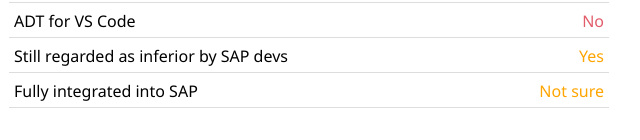
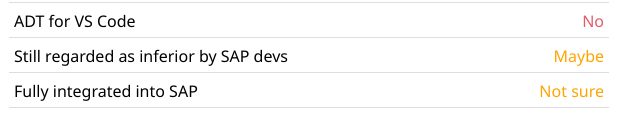
Before and after one commit to tobiashofmann/tobiashofmann.github.io, a plain HTML site: page index.html in a window 1280 px wide. Shown: the part 466-606 px from the top of the page, 331-971 px from the left. Drawn offline with Linux system fonts and the light colour scheme.

Commit message:
Update index.html

```diff
--- a/index.html
+++ b/index.html
@@ -74,7 +74,7 @@
         <li>All plugins are open source <span class="status failed">No</span></li>
         <li>ADT for BAS <span class="status failed">No</span></li>
         <li>ADT for VS Code <span class="status failed">No</span></li>
-        <li>Still regarded as inferior by SAP devs <span class="status warning">Yes</span></li>
+        <li>Still regarded as inferior by SAP devs <span class="status warning">Maybe</span></li>
         <li>Fully integrated into SAP <span class="status warning">Not sure</span></li>
       </ul>
     </div>
```
